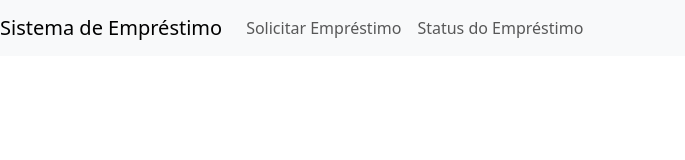
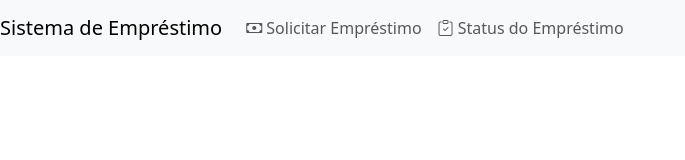
Before and after one commit to rafasdiass/emprestimo-app, an Angular app: page / in a window 1280 px wide. Shown: the top 160 px of the page, without its empty margins (0-685 px from the left). Built offline with nearby package versions, Linux system fonts and the light colour scheme.

Commit message:
navbar atualizado

```diff
--- a/angular.json
+++ b/angular.json
@@ -30,10 +30,14 @@
               "src/assets"
             ],
             "styles": [
-              "src/styles.scss"
+              "src/styles.scss",
+              "node_modules/bootstrap/dist/css/bootstrap.min.css"
             ],
             "scripts": [
-              "node_modules/bootstrap/dist/js/bootstrap.bundle.min.js"
+              "node_modules/bootstrap/dist/js/bootstrap.bundle.min.js",
+              "node_modules/jquery/dist/jquery.min.js",
+              "node_modules/popper.js/dist/umd/popper.min.js"
+
             ]
           },
           "configurations": {
--- a/package.json
+++ b/package.json
@@ -18,6 +18,7 @@
     "@angular/platform-browser": "^16.1.0",
     "@angular/platform-browser-dynamic": "^16.1.0",
     "@angular/router": "^16.1.0",
+    "@ng-bootstrap/ng-bootstrap": "^15.0.1",
     "@popperjs/core": "^2.11.8",
     "bootstrap": "^5.3.0",
     "bootstrap-icons": "^1.10.5",
@@ -29,6 +30,7 @@
     "@angular-devkit/build-angular": "^16.1.2",
     "@angular/cli": "~16.1.2",
     "@angular/compiler-cli": "^16.1.0",
+    "@angular/localize": "^16.1.0",
     "@types/jasmine": "~4.3.0",
     "jasmine-core": "~4.6.0",
     "karma": "~6.4.0",
--- a/src/app/app.module.ts
+++ b/src/app/app.module.ts
@@ -1,6 +1,5 @@
 import { NgModule } from '@angular/core';
 import { BrowserModule } from '@angular/platform-browser';
-
 import { AppRoutingModule } from './app-routing.module';
 import { AppComponent } from './app.component';
 import { LoanFormComponent } from './components/loan-form/loan-form.component';
@@ -8,6 +7,8 @@ import { LoanStatusComponent } from './components/loan-status/loan-status.compon
 import { HttpClientModule } from '@angular/common/http';
 import { ReactiveFormsModule } from '@angular/forms';
 import { NavbarComponent } from './components/navbar/navbar.component';
+import { RouterModule } from '@angular/router';
+import { NgbModule } from '@ng-bootstrap/ng-bootstrap'; // Importe o RouterModule
 
 @NgModule({
   declarations: [
@@ -21,6 +22,8 @@ import { NavbarComponent } from './components/navbar/navbar.component';
     AppRoutingModule,
     HttpClientModule,
     ReactiveFormsModule,
+    RouterModule,
+    NgbModule
   ],
   providers: [],
   bootstrap: [AppComponent]
--- a/src/app/components/navbar/navbar.component.html
+++ b/src/app/components/navbar/navbar.component.html
@@ -1,12 +1,20 @@
 <nav class="navbar navbar-expand-lg navbar-light bg-light">
   <a class="navbar-brand" href="#">Sistema de Empréstimo</a>
-  <div class="collapse navbar-collapse">
-    <ul class="navbar-nav mr-auto">
+  <button class="navbar-toggler" type="button" data-bs-toggle="collapse" data-bs-target="#navbarNav"
+    aria-controls="navbarNav" aria-expanded="false" aria-label="Toggle navigation">
+    <span class="navbar-toggler-icon"></span>
+  </button>
+  <div class="collapse navbar-collapse" id="navbarNav">
+    <ul class="navbar-nav">
       <li class="nav-item">
-        <a class="nav-link" [routerLink]="['/solicitar-emprestimo']">Solicitar Empréstimo</a>
+        <a class="nav-link" routerLink="/solicitar-emprestimo">
+          <i class="bi bi-cash"></i> Solicitar Empréstimo
+        </a>
       </li>
       <li class="nav-item">
-        <a class="nav-link" [routerLink]="['/status-emprestimo']">Status do Empréstimo</a>
+        <a class="nav-link" routerLink="/status-emprestimo">
+          <i class="bi bi-clipboard-check"></i> Status do Empréstimo
+        </a>
       </li>
     </ul>
   </div>
--- a/src/app/components/navbar/navbar.component.ts
+++ b/src/app/components/navbar/navbar.component.ts
@@ -1,4 +1,4 @@
-import { Component } from '@angular/core';
+import { Component, HostListener } from '@angular/core';
 
 @Component({
   selector: 'app-navbar',
@@ -6,5 +6,18 @@ import { Component } from '@angular/core';
   styleUrls: ['./navbar.component.scss']
 })
 export class NavbarComponent {
+  isNavbarCollapsed = true;
 
+  @HostListener('document:click', ['$event'])
+  onDocumentClick(event: Event): void {
+    const target = event.target as HTMLElement;
+    // Fecha o menu se o clique ocorrer fora do elemento do menu
+    if (!target.closest('.navbar-collapse')) {
+      this.isNavbarCollapsed = true;
+    }
+  }
+
+  toggleNavbar(): void {
+    this.isNavbarCollapsed = !this.isNavbarCollapsed;
+  }
 }
--- a/src/main.ts
+++ b/src/main.ts
@@ -1,3 +1,5 @@
+/// <reference types="@angular/localize" />
+
 import { platformBrowserDynamic } from '@angular/platform-browser-dynamic';
 
 import { AppModule } from './app/app.module';
--- a/src/styles.scss
+++ b/src/styles.scss
@@ -1,2 +1,5 @@
 @import '~bootstrap/dist/css/bootstrap.min.css';
 @import '~bootstrap-icons/font/bootstrap-icons.css';
+
+/* Importing Bootstrap SCSS file. */
+@import 'bootstrap/scss/bootstrap';
--- a/tsconfig.app.json
+++ b/tsconfig.app.json
@@ -3,7 +3,9 @@
   "extends": "./tsconfig.json",
   "compilerOptions": {
     "outDir": "./out-tsc/app",
-    "types": []
+    "types": [
+      "@angular/localize"
+    ]
   },
   "files": [
     "src/main.ts"
```
Also changed, not shown: 2 other files (tests, documents, lock files or other folders).
